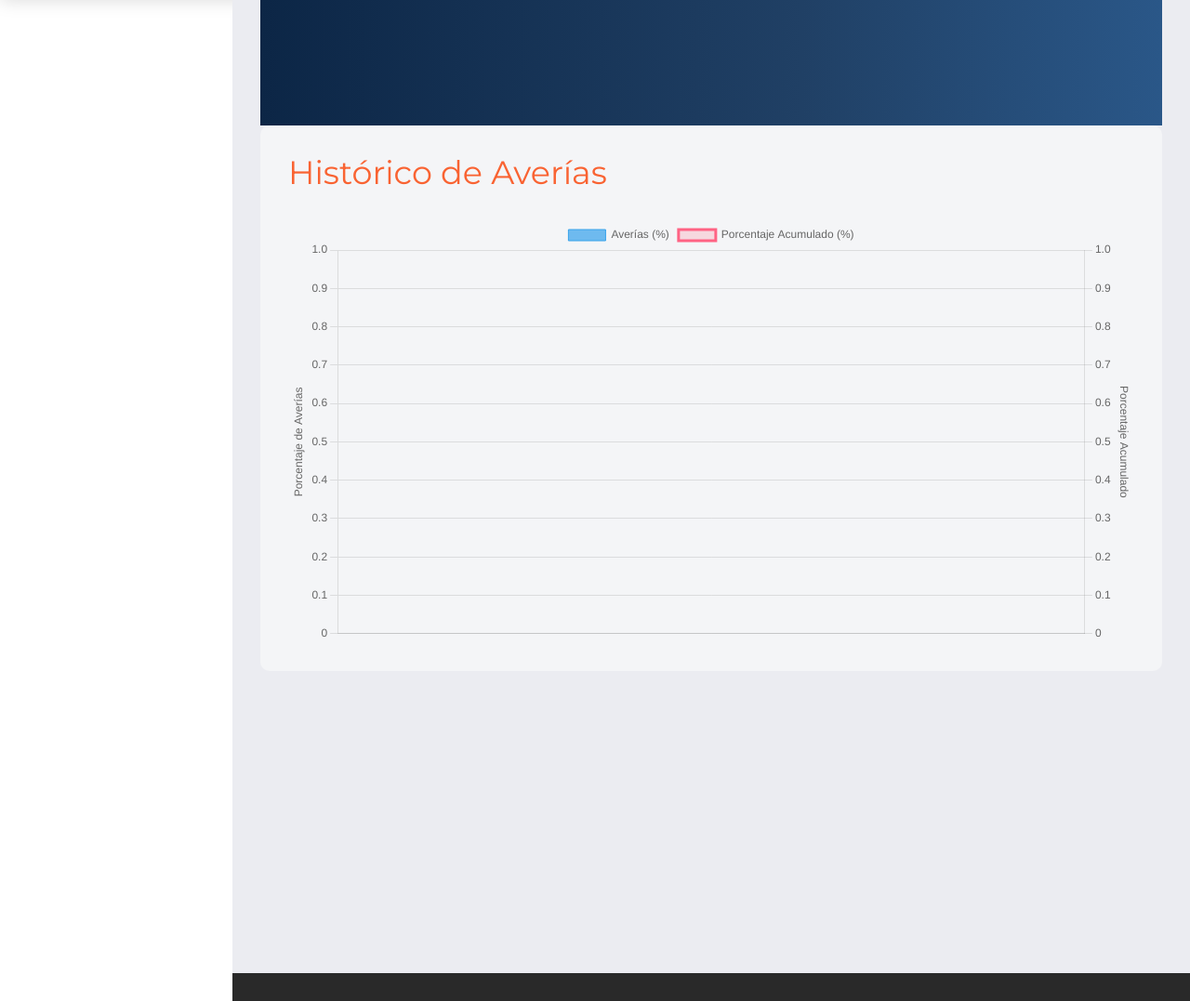
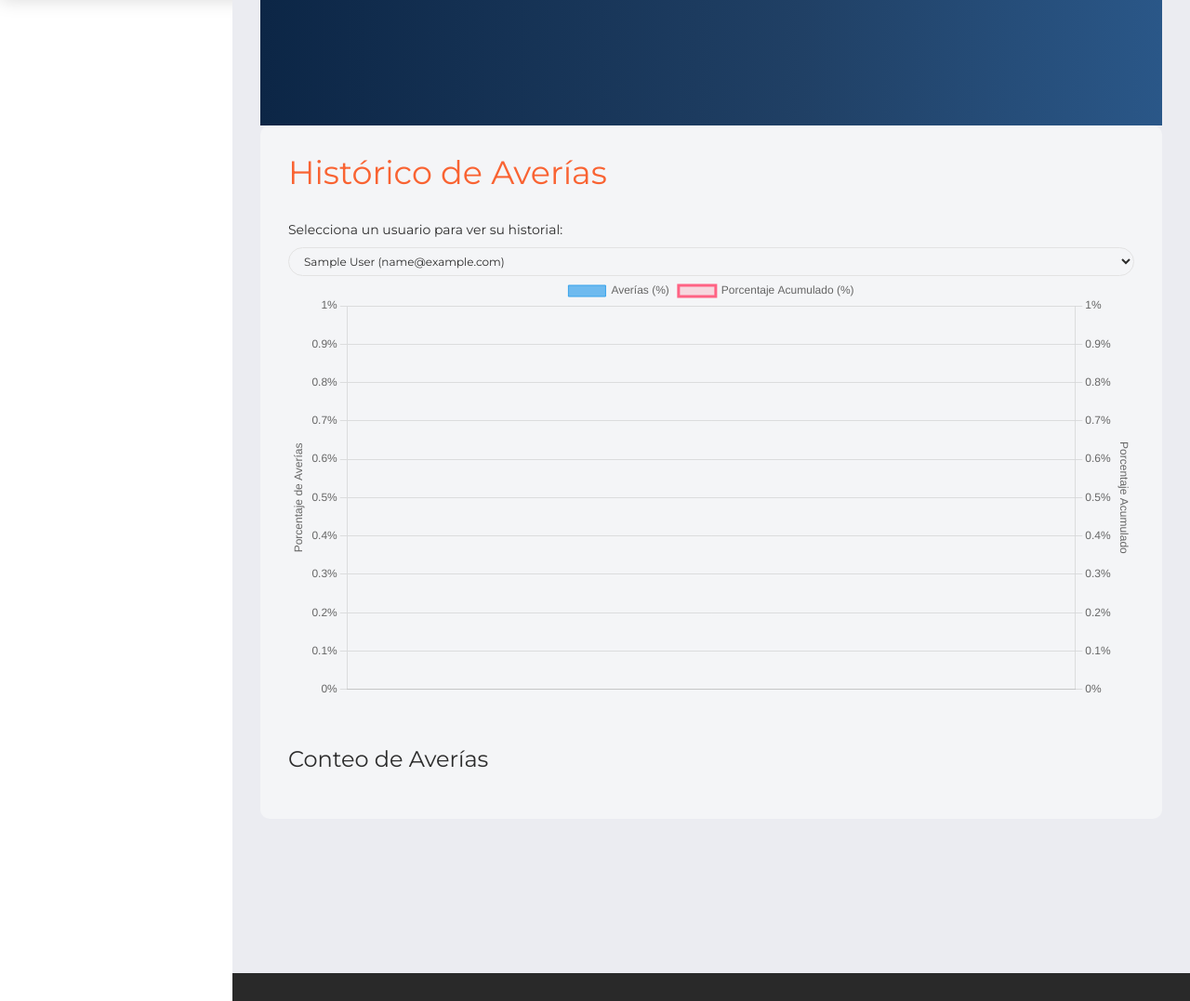
Before and after one commit to graphimates/tire, a Django app: page /neumaticos/historico_datos/1/ in a window 1280 px wide. Shown: the part 53-1130 px from the top of the page at 93% size. Run offline with Django 5.2, Linux system fonts and the light colour scheme; the visitor is signed in with stand-in values (Sample User, id 1); data comes from the database, SQL or seed files in the repository; data that the repository does not hold is empty; some libraries are stand-ins or nearby versions.

Commit message:
se creo la grafica de relacion de averias

```diff
--- a/neumatico/views.py
+++ b/neumatico/views.py
@@ -2,7 +2,7 @@
 from django.shortcuts import render, get_object_or_404, redirect
 from .models import Neumatico, HistorialInspeccion, MedidaNeumatico
 from vehiculos.models import Vehiculo
-
+from usuarios.models import Usuario
 from .forms import NeumaticoForm, MedidaForm
 from django.utils import timezone
 from collections import Counter
@@ -145,19 +145,31 @@ def ver_neumaticos(request):
 
 
 
+@login_required
+def historico_datos(request, user_id=None):
+    # Obtener el usuario seleccionado o el actual
+    selected_user_id = request.GET.get('usuario_id', user_id)
+    if request.user.is_superuser:
+        selected_user = Usuario.objects.get(id=selected_user_id)
+    else:
+        selected_user = request.user
 
-@login_required
-def historico_datos(request, user_id):
-    # Obtener todos los neumáticos del usuario seleccionado
-    neumaticos = Neumatico.objects.filter(vehiculo__usuario__id=user_id)
+    # Obtener todos los neumáticos del usuario seleccionado (incluyendo los de la última inspección)
+    neumaticos = Neumatico.objects.filter(vehiculo__usuario=selected_user)
 
     # Inicializar un contador de averías
     averias_counter = Counter()
 
-    # Recorrer los neumáticos y contar las averías
+    # Recorrer los neumáticos y contar las averías de la última inspección
     for neumatico in neumaticos:
         for averia in neumatico.averias.all():
             averias_counter[averia.nombre] += 1
+
+    # Recorrer el historial de inspecciones y contar las averías
+    historial_inspecciones = HistorialInspeccion.objects.filter(vehiculo__usuario=selected_user)
+    for inspeccion in historial_inspecciones:
+        if inspeccion.averia:
+            averias_counter[inspeccion.averia.nombre] += 1
 
     # Obtener las averías más frecuentes y ordenarlas de mayor a menor
     averias_ordenadas = sorted(averias_counter.items(), key=lambda x: x[1], reverse=True)
@@ -166,8 +178,13 @@ def historico_datos(request, user_id):
     labels = [item[0] for item in averias_ordenadas]  # Nombres de las averías
     data_barras = [item[1] for item in averias_ordenadas]  # Frecuencias de las averías
 
+    # Calcular el total de averías
+    total_averias = sum(data_barras)
+
+    # Convertir a porcentaje
+    data_barras_porcentaje = [(cantidad / total_averias) * 100 for cantidad in data_barras]
+
     # Calcular el porcentaje acumulativo para la línea
-    total_averias = sum(data_barras)
     porcentaje_acumulado = []
     suma_acumulada = 0
     for cantidad in data_barras:
@@ -176,8 +193,11 @@ def historico_datos(request, user_id):
 
     context = {
         'labels': labels,
-        'data_barras': data_barras,
-        'porcentaje_acumulado': porcentaje_acumulado
+        'data_barras': data_barras_porcentaje,  # Enviar los porcentajes en lugar de los valores absolutos
+        'porcentaje_acumulado': porcentaje_acumulado,
+        'usuarios': Usuario.objects.all(),
+        'selected_user': selected_user,
+        'averias_counter': dict(averias_counter)  # Convertir el Counter a un diccionario para pasarlo al template
     }
 
     return render(request, 'neumaticos/historico_datos.html', context)
--- a/templates/neumaticos/historico_datos.html
+++ b/templates/neumaticos/historico_datos.html
@@ -8,14 +8,30 @@
 <div class="container mt-5" style="background-color: #f4f5f7; padding: 30px; border-radius: 10px;">
     <h2 class="text-primary">Histórico de Averías</h2>
 
-    <canvas id="historicoChart"></canvas> <!-- Aquí irá nuestra gráfica -->
+    <!-- Filtro para seleccionar el usuario (solo visible para el admin) -->
+    {% if request.user.is_superuser %}
+    <form method="GET" id="userFilterForm">
+        <label for="usuario">Selecciona un usuario para ver su historial:</label>
+        <select name="usuario_id" id="usuario" class="form-control" onchange="document.getElementById('userFilterForm').submit();">
+            <option value="{{ request.user.id }}">{{ request.user.get_full_name }} ({{ request.user.email }})</option>
+            {% for usuario in usuarios %}
+                <option value="{{ usuario.id }}" {% if selected_user.id == usuario.id %}selected{% endif %}>
+                    {{ usuario.get_full_name }} ({{ usuario.email }})
+                </option>
+            {% endfor %}
+        </select>
+    </form>
+    {% endif %}
+
+    <!-- Aquí va la gráfica -->
+    <canvas id="historicoChart"></canvas>
 
     <script src="https://cdn.jsdelivr.net/npm/chart.js"></script>
     <script>
         const ctx = document.getElementById('historicoChart').getContext('2d');
 
         const labels = {{ labels|safe }};
-        const dataBarras = {{ data_barras|safe }};
+        const dataBarras = {{ data_barras|safe }};  // Ahora ya estamos pasando los porcentajes
         const dataLinea = {{ porcentaje_acumulado|safe }};
 
         const chart = new Chart(ctx, {
@@ -40,6 +56,10 @@
                         backgroundColor: 'rgba(255, 99, 132, 0.2)',
                         fill: false,
                         yAxisID: 'y1',
+                        tension: 0.3,
+                        pointBackgroundColor: 'rgba(255, 99, 132, 1)',
+                        pointRadius: 4,
+                        pointHoverRadius: 6
                     }
                 ]
             },
@@ -50,7 +70,10 @@
                         position: 'left',
                         ticks: {
                             beginAtZero: true,
-                            max: 100
+                            callback: function(value) {
+                                return value + '%';  // Mostrar porcentaje en el eje Y izquierdo
+                            },
+                            max: 100  // Limitar el máximo a 100%
                         },
                         title: {
                             display: true,
@@ -62,7 +85,10 @@
                         position: 'right',
                         ticks: {
                             beginAtZero: true,
-                            max: 100
+                            callback: function(value) {
+                                return value + '%';  // Mostrar porcentaje acumulado en el eje Y derecho
+                            },
+                            max: 100  // Limitar el máximo a 100%
                         },
                         grid: {
                             drawOnChartArea: false
@@ -76,5 +102,14 @@
             }
         });
     </script>
+
+    <!-- Mostrar el conteo de averías -->
+    <h4 class="mt-5">Conteo de Averías</h4>
+    <ul>
+        {% for averia, count in averias_counter.items %}
+            <li>{{ averia }}: {{ count }}</li>
+        {% endfor %}
+    </ul>
+
 </div>
 {% endblock %}
```
